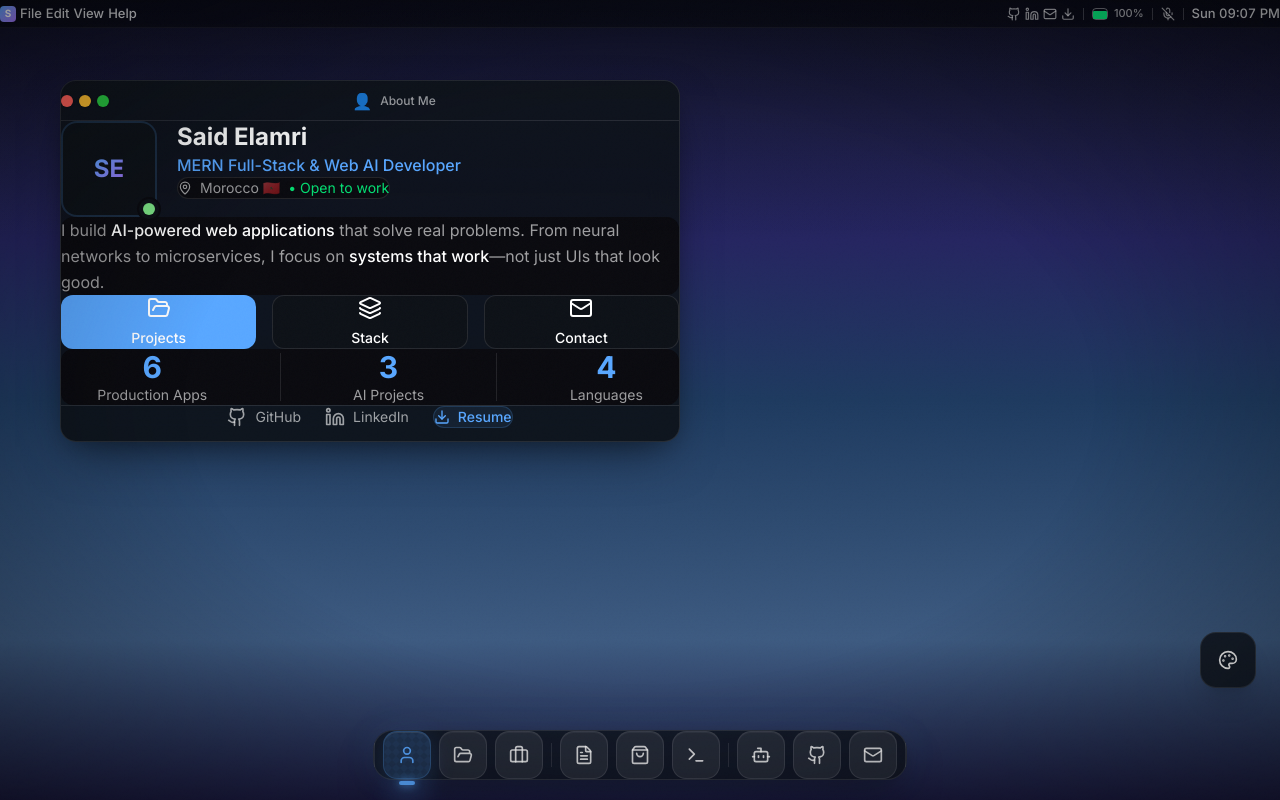
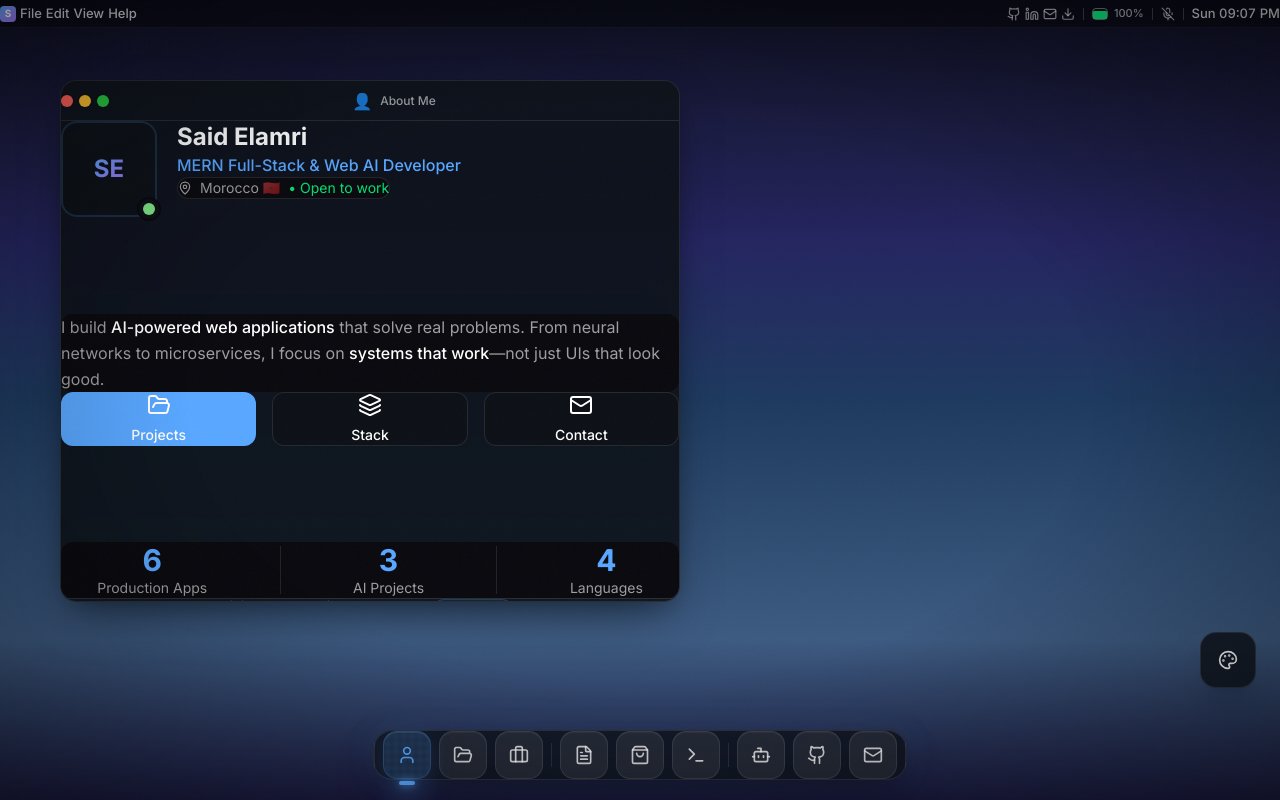
Before and after one commit to saidElamri/portfolio2, a React (Vite) app: page / in a window 1280 px wide. Built offline with nearby package versions, Linux system fonts and the light colour scheme.

Commit message:
fix: HeroProfile layout with justify-between for proper vertical distribution

```diff
--- a/src/components/HeroProfile.jsx
+++ b/src/components/HeroProfile.jsx
@@ -32,9 +32,9 @@ const HeroProfile = ({ onViewProjects, onContact, onSkills }) => {
     );
 
     return (
-        <div className="flex flex-col h-full p-2">
+        <div className="flex flex-col justify-between h-full min-h-[500px] p-2">
             {/* Top Section: Profile */}
-            <div className="flex items-start gap-5 mb-auto">
+            <div className="flex items-start gap-5">
                 {/* Avatar */}
                 <div className="relative shrink-0">
                     <div
@@ -88,9 +88,10 @@ const HeroProfile = ({ onViewProjects, onContact, onSkills }) => {
                 </div>
             </div>
 
-            {/* Middle Section: Value Proposition */}
+            {/* Middle Section: Value Proposition + Buttons */}
+            <div className="space-y-6">
                 <div
-                className="p-6 rounded-xl my-6"
+                    className="p-6 rounded-xl"
                     style={{ backgroundColor: theme.background }}
                 >
                     <p className="text-base leading-relaxed" style={{ color: theme.textMuted }}>
@@ -100,7 +101,7 @@ const HeroProfile = ({ onViewProjects, onContact, onSkills }) => {
                 </div>
 
                 {/* Navigation Buttons */}
-            <div className="grid grid-cols-3 gap-4 mb-6">
+                <div className="grid grid-cols-3 gap-4">
                     <NavButton
                         onClick={onViewProjects}
                         icon={FolderOpen}
@@ -118,10 +119,13 @@ const HeroProfile = ({ onViewProjects, onContact, onSkills }) => {
                         label="Contact"
                     />
                 </div>
+            </div>
 
+            {/* Bottom Section: Stats + Social */}
+            <div className="space-y-6">
                 {/* Stats Section */}
                 <div
-                className="flex items-center justify-around py-6 rounded-xl mb-auto"
+                    className="flex items-center justify-around py-6 rounded-xl"
                     style={{ backgroundColor: theme.background }}
                 >
                     <div className="text-center">
@@ -140,9 +144,9 @@ const HeroProfile = ({ onViewProjects, onContact, onSkills }) => {
                     </div>
                 </div>
 
-            {/* Bottom Section: Social Links */}
+                {/* Social Links */}
                 <div
-                className="flex items-center justify-center gap-6 pt-4 mt-auto"
+                    className="flex items-center justify-center gap-6 pt-4"
                     style={{ borderTop: `1px solid ${theme.border}` }}
                 >
                     <a
@@ -180,6 +184,7 @@ const HeroProfile = ({ onViewProjects, onContact, onSkills }) => {
                     </a>
                 </div>
             </div>
+        </div>
     );
 };
 
```
Lines whose indentation alone changed are shown as unchanged.
